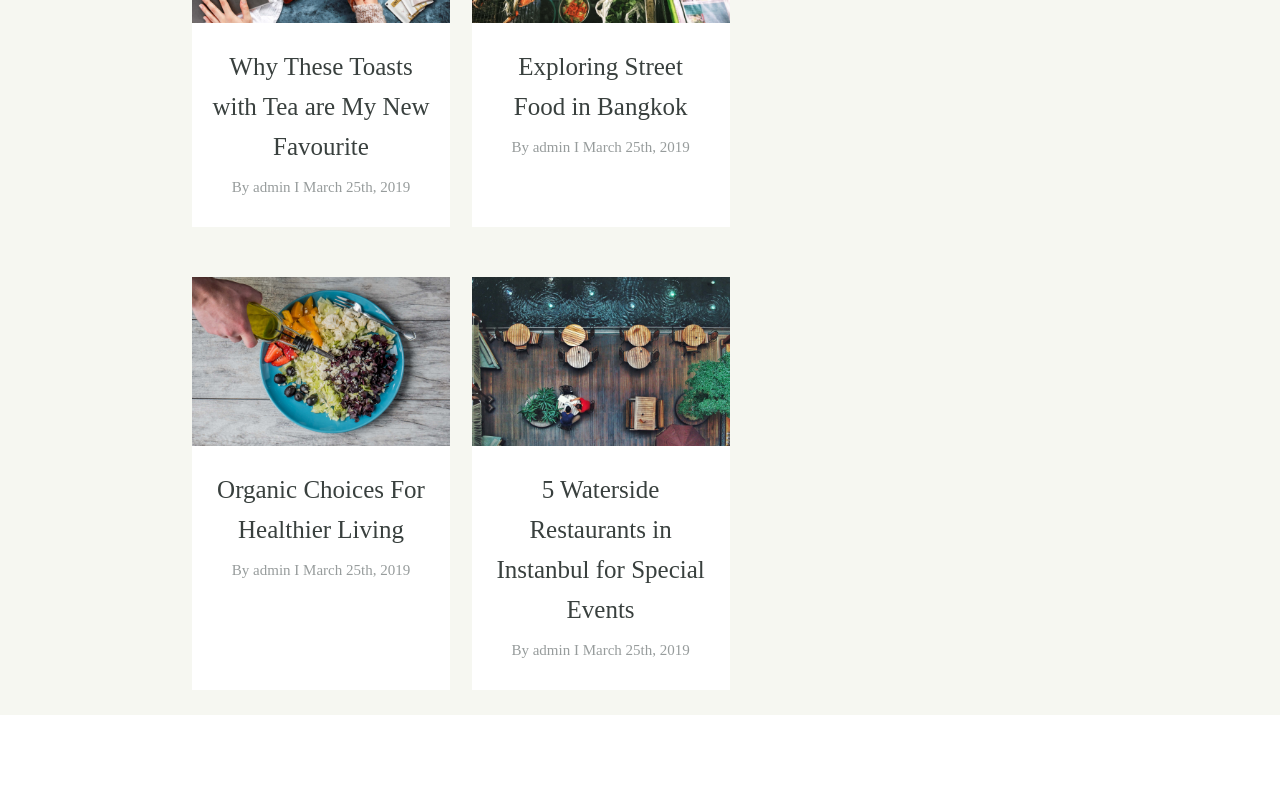
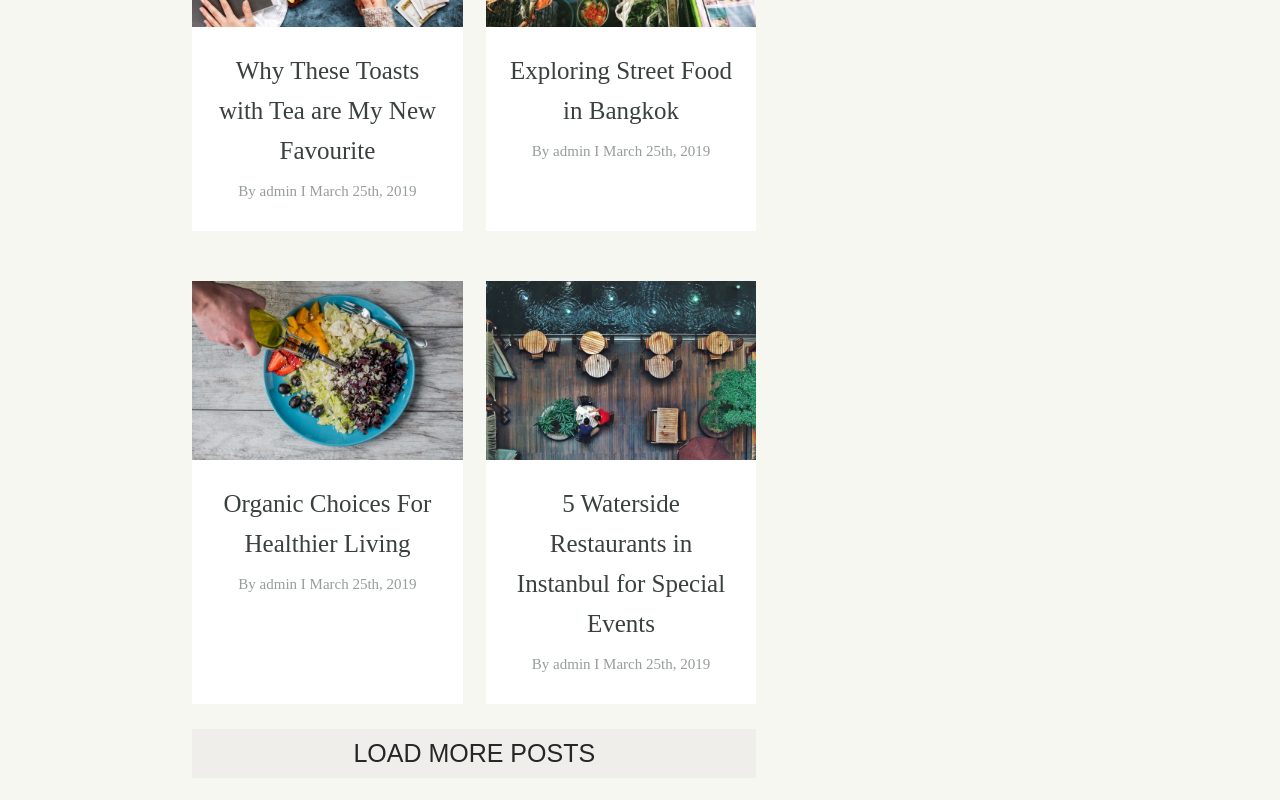
Before and after one commit to dominici94/proj-html-vuejs, a Vue app: page / in a window 1280 px wide. Shown: the part 4917-5717 px from the top of the page. Before the commit the page ends 5632 px from the top, so only its background shows below. Built offline with nearby package versions, Linux system fonts and the light colour scheme; a web font is replaced by a local one.

Commit message:
blog colonna sinistra

```diff
--- a/src/assets/style/partials/variables.scss
+++ b/src/assets/style/partials/variables.scss
@@ -1,5 +1,7 @@
 $btnColor : #fc7525;
+$secondBtnColor : #f0eeeb;
 $textColor : #39403e;
+$secondTextColor : #262628;
 $mainBgColor : #f6f7f1;
 $contactColor : #979c9c;
 $priceColor : #1ca142;
--- a/src/components/sections/Blog.vue
+++ b/src/components/sections/Blog.vue
@@ -111,9 +111,17 @@
 
                 </div>
 
+                <button>Load more posts</button>
+
             </div>
 
             <div class="col right">
+
+
+                <!-- <a href="#">
+                    <img class="menu" src="../../assets/img/ad-bg.jpg" alt="menu">
+                    <div id="latest">view our latest recipes</div>
+                </a> -->
 
             </div>
 
@@ -122,17 +130,22 @@
   </section>
 </template>
 
+
+
 <script>
 export default {
     name: 'Blog'
 }
 </script>
 
+
+
 <style lang="scss" scoped>
 @import '../../assets/style/partials/variables.scss';
 
 .blog{
     background-color: $mainBgColor;
+    padding-bottom: 100px;
     &__text{
         padding: 80px 0;
 
@@ -171,7 +184,7 @@ export default {
         justify-content: space-between;
 
         .left{
-            width: 60%;
+            width: 63%;
 
             .meal-card{
                 width: 100%;
@@ -255,10 +268,36 @@ export default {
                     }
                 }
             }
+
+            button{
+                width: 100%;
+                text-transform: uppercase;
+                border: none;
+                background-color: $secondBtnColor;
+                color: $secondTextColor;
+                font-size: 25px;
+                padding: 10px;
+                cursor: pointer;
+            }
         }
 
         .right{
-            width: 35%;
+            width: 30%;
+
+            // a{
+            //     position: relative;
+            // }
+
+            // .menu{
+            //     width: 100%;
+            // }
+
+            // #latest{
+            //     position: absolute;
+            //     top: 0;
+            //     left: 0;
+            // }
+
         }
     }
 
```
